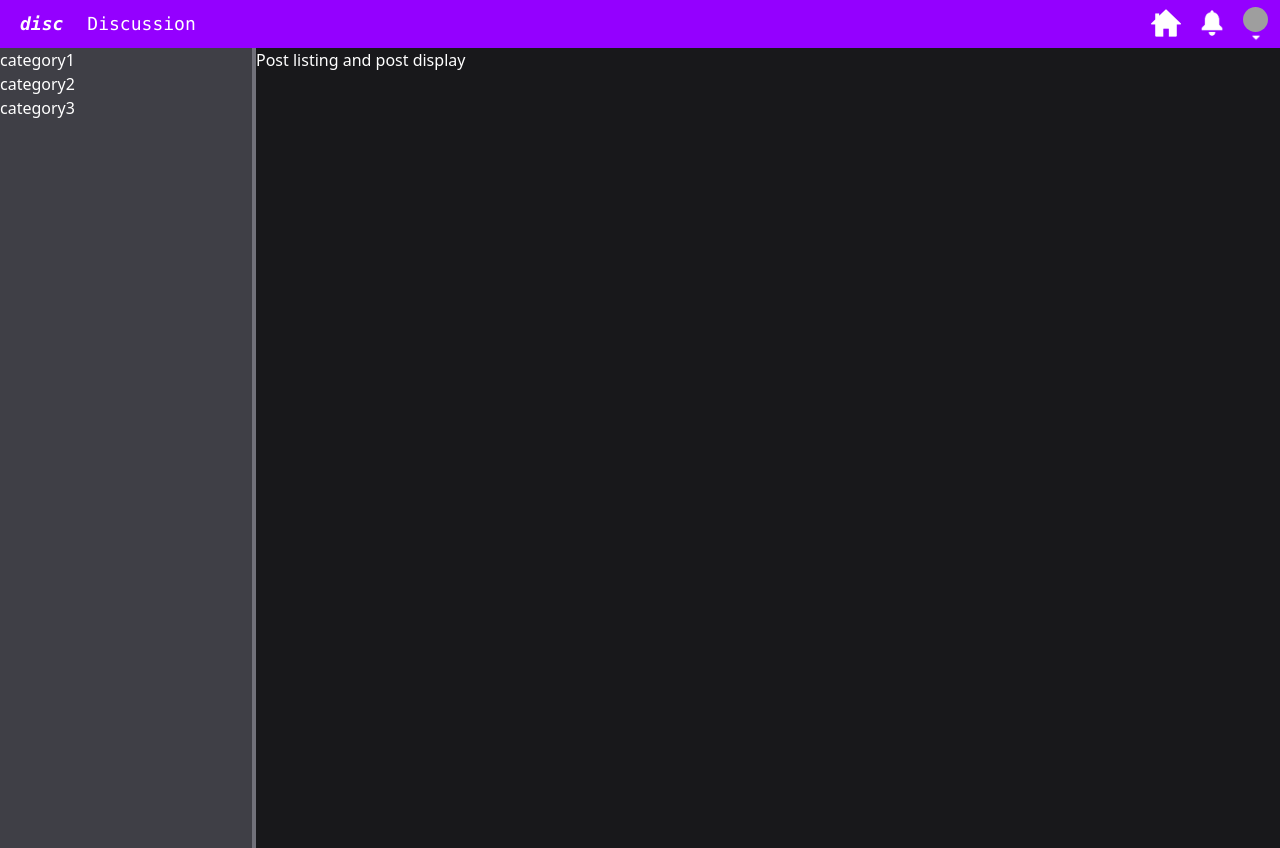
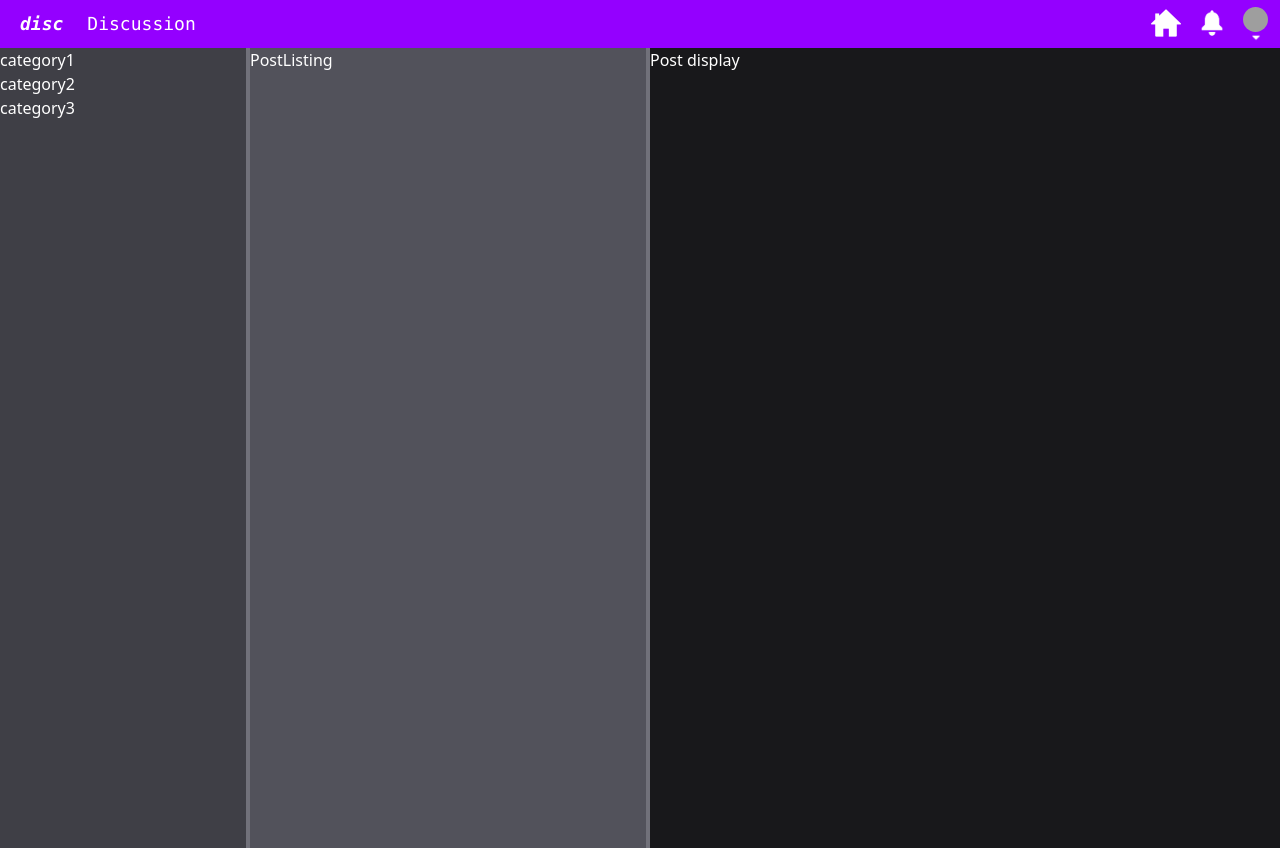
Before and after one commit to rjmags1/disc, a Next.js app: page /1/discussion in a window 1280 px wide. Built offline with nearby package versions, Linux system fonts and the light colour scheme; grey boxes are pictures that could not be loaded.

Commit message:
resizable post listings pane

```diff
--- a/pages/[courseId]/discussion.js
+++ b/pages/[courseId]/discussion.js
@@ -3,36 +3,59 @@ import { useState, useRef, useEffect } from 'react'
 
 function Discussion() {
     const MAX_CAT_PANE_WIDTH = 400
-    const [catPaneWidth, setCatPaneWidth] = useState(null)
+    const MAX_LISTING_PANE_WIDTH = 450
+    const MIN_LISTING_PANE_WIDTH = 250
+
+    const [catPaneWidth, setCatPaneWidth] = useState(250)
     const catPane = useRef(null)
+    const [listingPaneWidth, setListingPaneWidth] = useState(400)
+    const listingsPane = useRef(null)
 
     useEffect(() => {
-        if (!catPane.current || catPaneWidth === null) return
+        if (!listingsPane.current) return
 
-        if (MAX_CAT_PANE_WIDTH < catPaneWidth) return
+        listingsPane.current.style.width = `${listingPaneWidth}px`
+    }, [listingPaneWidth, listingsPane])
+
+    useEffect(() => {
+        if (!catPane.current) return
 
         catPane.current.style.width = `${catPaneWidth}px`
-    }, [catPaneWidth])
+    }, [catPaneWidth, catPane])
 
     const handleLeftDividerMouseDown = () => {
         document.addEventListener('mousemove', handleLeftDividerDrag)
         document.addEventListener('mouseup', handleLeftDividerMouseUp)
     }
-
     const handleLeftDividerDrag = (event) => {
         const newWidthInPixels = event.clientX
-        setCatPaneWidth(newWidthInPixels)
+        setCatPaneWidth(Math.min(newWidthInPixels, MAX_CAT_PANE_WIDTH))
     }
-
     const handleLeftDividerMouseUp = () => {
         document.removeEventListener('mousemove', handleLeftDividerDrag)
         document.removeEventListener('mouseup', handleLeftDividerMouseUp)
     }
 
+    const handleRightDividerMouseDown = () => {
+        document.addEventListener('mousemove', handleRightDividerDrag)
+        document.addEventListener('mouseup', handleRightDividerMouseUp)
+    }
+    const handleRightDividerDrag = (event) => {
+        const newWidthInPixels = event.clientX - catPaneWidth
+        setListingPaneWidth(Math.max(
+            Math.min(newWidthInPixels, MAX_LISTING_PANE_WIDTH),
+            MIN_LISTING_PANE_WIDTH
+        ))
+    }
+    const handleRightDividerMouseUp = () => {
+        document.removeEventListener('mousemove', handleRightDividerDrag)
+        document.removeEventListener('mouseup', handleRightDividerMouseUp)
+    }
+
     return (
         <div data-testid="discussion-container" className="flex h-full">
             <div data-testid="category-pane-container" ref={ catPane }
-                className="hidden lg:flex bg-zinc-700 text-white w-64
+                className="hidden lg:flex bg-zinc-700 text-white
                     justify-between overflow-hidden">
                 <div data-testid="category-headers-container">
                     <h3>category1</h3>
@@ -43,14 +66,17 @@ function Discussion() {
                     onMouseDown={ handleLeftDividerMouseDown }
                     data-testid="left-divider" />
             </div>
-            <div className="flex-auto text-white flex" id="posts-section">
-                Post listing and post display
-                <div data-testid="post-listings-container">
-
+            <div className="flex-auto text-white flex" data-testid="posts-section">
+                <div data-testid="post-listings-pane-container" ref={ listingsPane }
+                    className="flex-none bg-zinc-600 flex justify-between">
+                    <div data-testid="post-listings-container">PostListing</div>
+                    <div data-testid="right-divider"
+                        onMouseDown={ handleRightDividerMouseDown }
+                        className="w-1 bg-zinc-500 hover:cursor-ew-resize" />
                 </div>
                 <div data-testid="post-container"
-                    className="hidden md:flex">
-
+                    className="hidden md:flex w-full flex-auto">
+                    Post display
                 </div>
             </div>
         </div>
```
